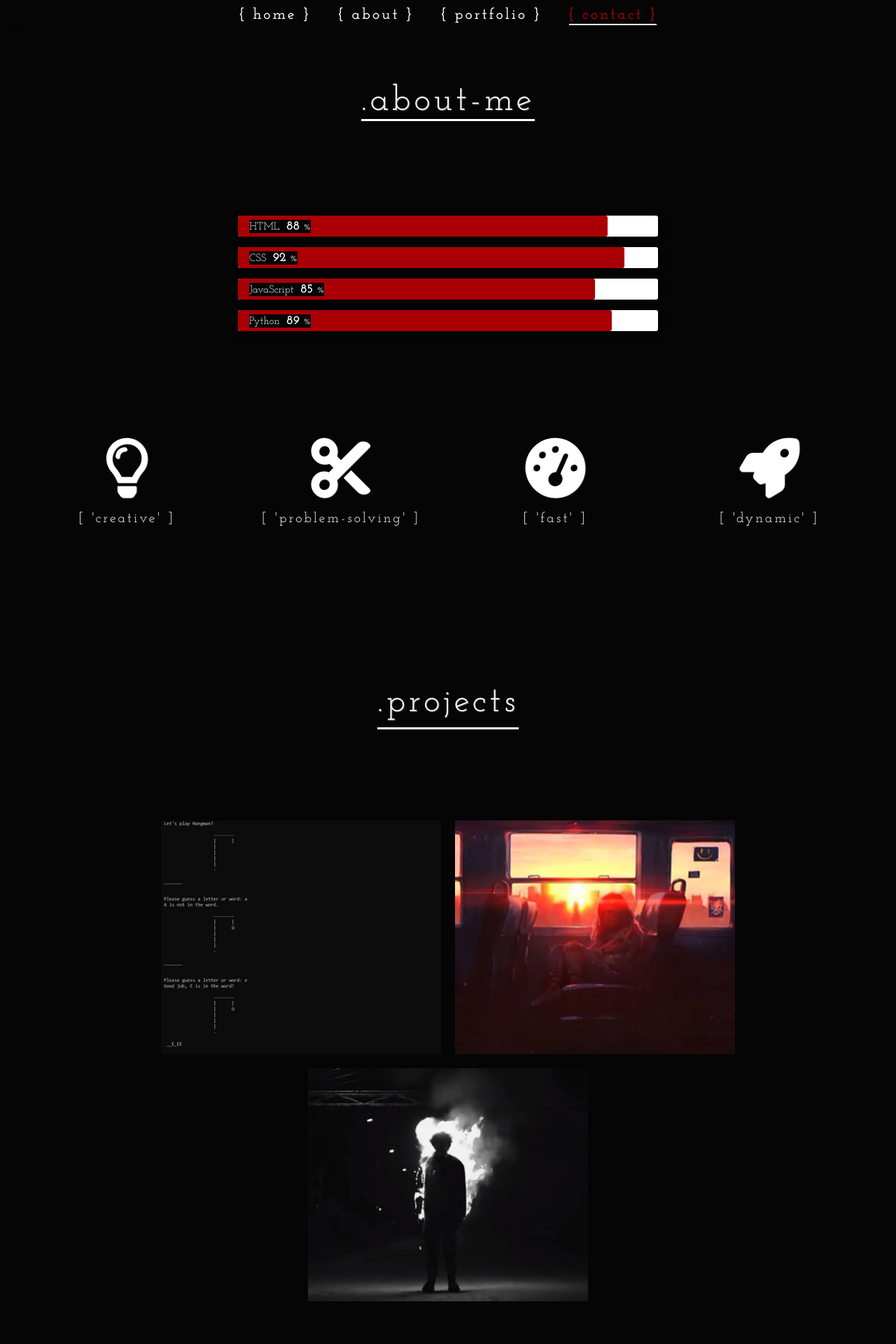
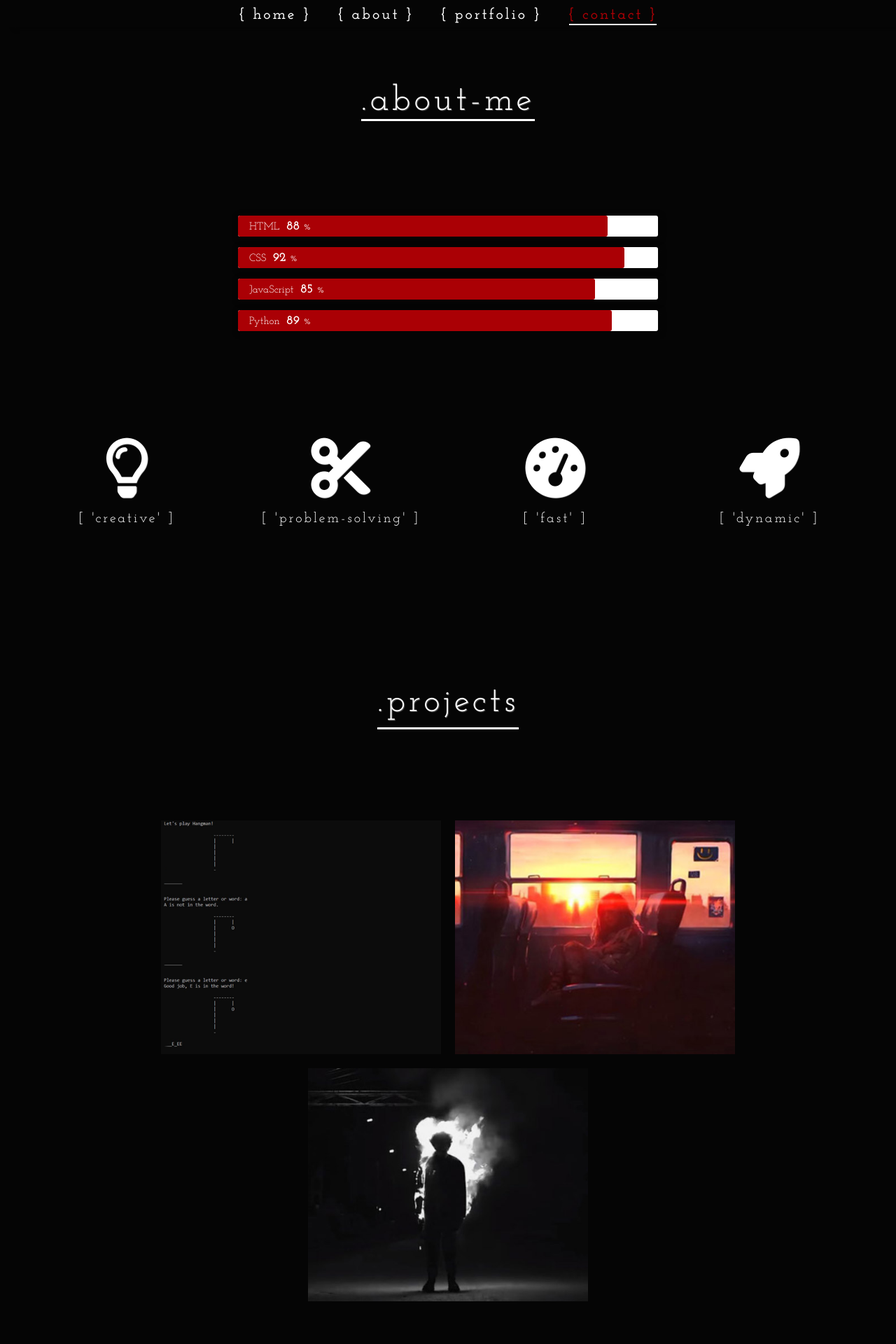
Before and after one commit to DChelin/chelin.dev, a PHP site: page / in a window 1280 px wide. Shown: the part 812-2732 px from the top of the page at 70% size. Run offline with PHP 8.4, Linux system fonts and the light colour scheme; some libraries are stand-ins or nearby versions; some web fonts are replaced.

Commit message:
Update style.css

```diff
--- a/style.css
+++ b/style.css
@@ -8,7 +8,6 @@
     list-style-type: none;
     font-family: 'Josefin Slab', sans-serif;
     font-weight: 400;
-    background-color: #050505;
 }
 
 html{
@@ -83,6 +82,7 @@ html{
     background-color: #333;
     border: .3rem solid #fff;
     padding: .5rem 1rem;
+    margin-top: 2rem;
     margin-bottom: 2rem;
     text-transform: lowercase;
     letter-spacing: 0.3rem;
```
